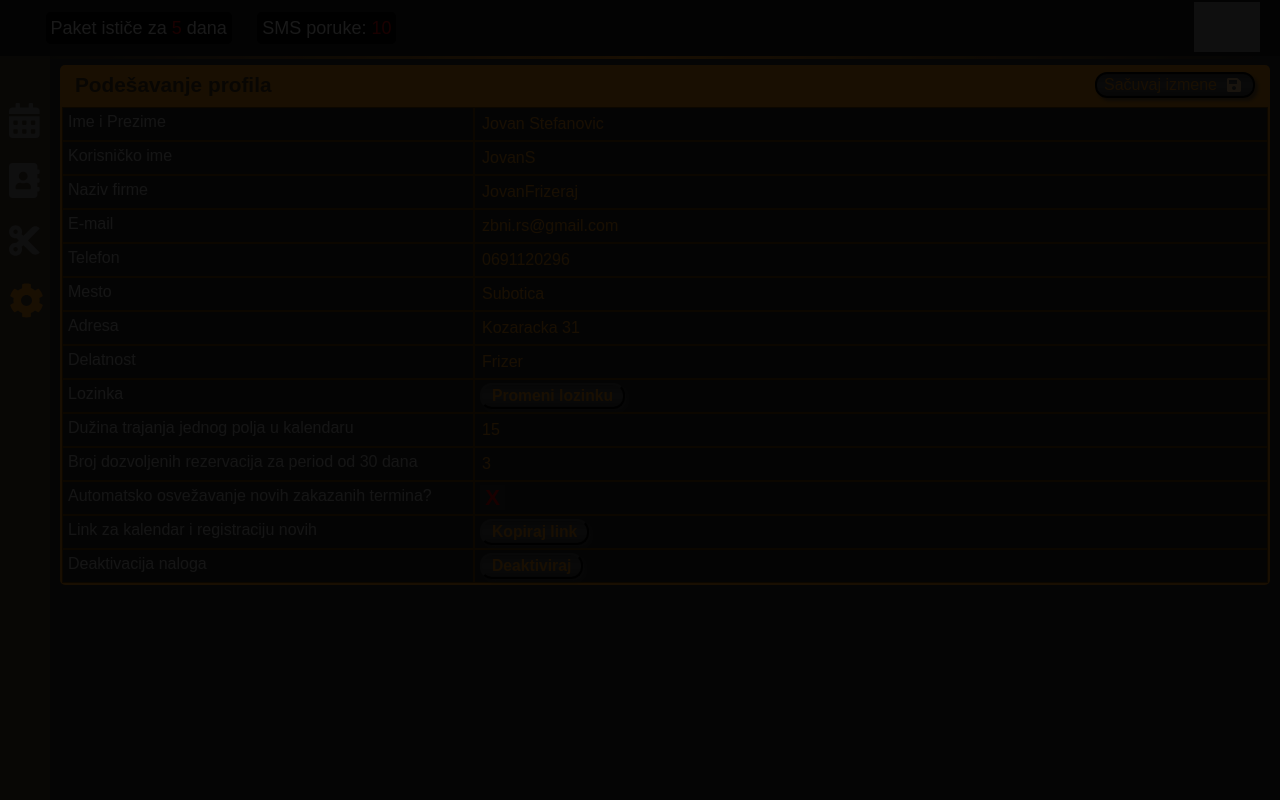
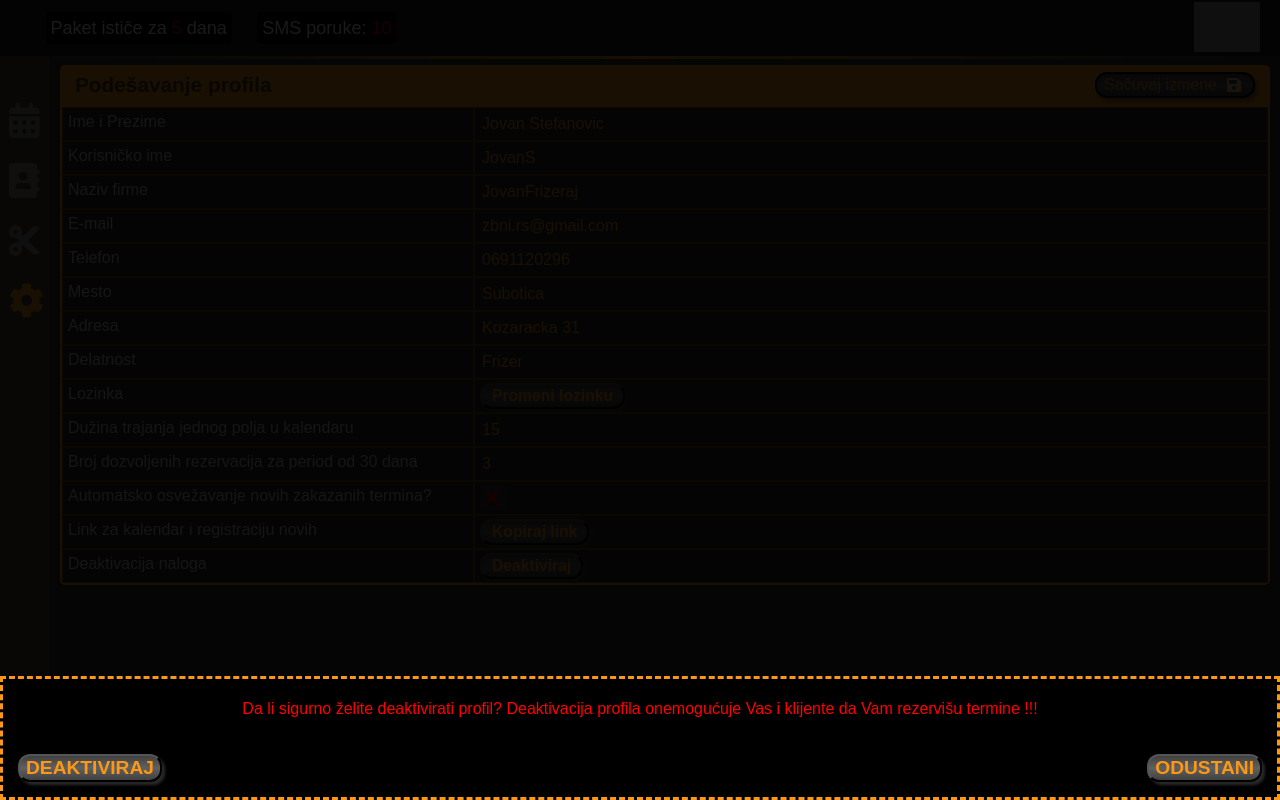
Before and after one commit to soxdarko/KT-FE, a Next.js app: page /Profil in a window 1280 px wide. Both pictures are taken after a click on the button "Deaktiviraj". Built offline with nearby package versions, Linux system fonts and the light colour scheme; grey boxes are pictures that could not be loaded.

Commit message:
1) Design in progress 3

```diff
--- a/Components/AddToList/InviteClient.js
+++ b/Components/AddToList/InviteClient.js
@@ -1,5 +1,4 @@
-import classes from './AddToList.scss';
-
+import { useDeviceDetect } from '../../helpers/universalFunctions';
 import {
 	FacebookMessengerShareButton,
 	FacebookMessengerIcon,
@@ -8,11 +7,26 @@ import {
 	WhatsappShareButton,
 	WhatsappIcon,
 } from 'react-share';
+
+import Backdrop from '../UI/Backdrop';
 import Input from '../UI/Forms/Input';
 
+import classes from './AddToList.scss';
+
 const InviteClient = props => {
+	const { isMobile } = useDeviceDetect();
+	const classNameMob = [classes.InviteClientMob, props.animation].join(' ');
+	const className = [classes.InviteClient, props.animation].join(' ');
 	return (
-		<div className={classes.InviteClient} style={{ display: props.display }}>
+		<>
+			<Backdrop
+				backdropAnimation={props.backdropAnimation}
+				onClick={() => {
+					props.setShowBackdrop(classes.backdropOut),
+						props.setShowInviteClient(classes.slideOutLeft);
+				}}
+			/>
+			<div style={{ display: props.display }} className={isMobile ? classNameMob : className}>
 				<p>Pošaljite klijentu pozivnicu za registraciju. Izaberite aplikaciju.</p>
 				<ViberShareButton url="Ovo je link koji saljem sa tim dugmetom na klik" quote="Deli link">
 					<ViberIcon className={classes.Icon} round />
@@ -22,16 +36,19 @@ const InviteClient = props => {
 					quote="Deli link">
 					<FacebookMessengerIcon className={classes.Icon} round />
 				</FacebookMessengerShareButton>
-			<WhatsappShareButton url="Ovo je link koji saljem sa tim dugmetom na klik" quote="Deli link">
+				<WhatsappShareButton
+					url="Ovo je link koji saljem sa tim dugmetom na klik"
+					quote="Deli link">
 					<WhatsappIcon className={classes.Icon} round />
 				</WhatsappShareButton>
 				<hr className={classes.line}></hr>
 				<p>
-				Ukoliko želite da postavite link za registraciju klijenata na društvenu stranicu kliknite na
-				dugme ispod.
+					Ukoliko želite da postavite link za registraciju klijenata na društvenu stranicu kliknite
+					na dugme ispod.
 				</p>
 				<Input type="button" value="Kopiraj Link" />
 			</div>
+		</>
 	);
 };
 
--- a/Components/Profile/Profile.js
+++ b/Components/Profile/Profile.js
@@ -1,5 +1,3 @@
-/* eslint-disable import/no-unresolved */
-/* eslint-disable no-unused-vars */
 import { useState, useEffect, useRef } from 'react';
 import axios from '../../helpers/Axios';
 import {
@@ -15,7 +13,6 @@ import Label from '../UI/Forms/Label';
 import ListBody from '../UI/List/ListBody/ListBody';
 import ListHead from '../UI/List/ListHead/ListHead';
 import AddClientButton from '../UI/AddClientButton';
-import InviteClient from '../AddToList/InviteClient';
 
 import classes from '../UI/UI.module.scss';
 
@@ -23,7 +20,6 @@ const Profile = props => {
 	const { isMobile } = useDeviceDetect();
 	const isPageLoad = useRef(true);
 	const [autorefreshIcon, setAutorefreshIcon] = useState(true);
-	const [displayInviteClient, setDisplayInviteClient] = useState('none');
 	const [userData, setUserData] = useState([]);
 	const [formInput, setFormInput] = useState({
 		name: {
@@ -103,7 +99,6 @@ const Profile = props => {
 			})
 			.catch(error => console.log(error));
 		api;
-		/* setFormInput(initState); */
 	};
 
 	useEffect(() => {
@@ -112,7 +107,6 @@ const Profile = props => {
 			return;
 		}
 		pushHandler();
-		// eslint-disable-next-line react-hooks/exhaustive-deps
 	}, [userData]);
 
 	const onSubmit = e => {
@@ -257,7 +251,6 @@ const Profile = props => {
 	if (isMobile) {
 		return (
 			<>
-				<InviteClient display={displayInviteClient} />
 				<ListHead
 					title="Podešavanje profila"
 					displayCopy="none"
@@ -384,6 +377,8 @@ const Profile = props => {
 								className={[classes.ButtonMob, classes.Danger, classes.Deactivate].join(' ')}
 								onClick={() => {
 									props.setShowConfirmModal(classes.modalUp),
+										props.setDisplayConfirmModal('block'),
+										props.setDisplayInviteClient('none'),
 										props.setShowBackdrop(classes.backdropIn);
 								}}
 							/>
@@ -399,12 +394,14 @@ const Profile = props => {
 				/>
 				<AddClientButton
 					onClick={() => {
-						setDisplayInviteClient('block'), props.setShowBackdrop(classes.backdropIn);
+						props.setShowInviteClient(classes.slideInLeft),
+							props.setDisplayConfirmModal('none'),
+							props.setDisplayInviteClient('block');
 					}}
 				/>
 			</>
 		);
-	}
+	} else {
 		return (
 			<>
 				<ListHead
@@ -525,14 +522,25 @@ const Profile = props => {
 								value="Deaktiviraj"
 								onClick={() => {
 									props.setShowConfirmModal(classes.modalUp),
+										props.setDisplayConfirmModal('block'),
+										props.setDisplayInviteClient('none'),
 										props.setShowBackdrop(classes.backdropIn);
 								}}
 							/>
 						</div>
 					</div>
 				</ListBody>
+				<AddClientButton
+					onClick={() => {
+						props.setShowInviteClient(classes.slideInLeft),
+							props.setDisplayInviteClient('block'),
+							props.setDisplayConfirmModal('none'),
+							props.setShowBackdrop(classes.backdropIn);
+					}}
+				/>
 			</>
 		);
+	}
 };
 
 export default Profile;
--- a/Components/UI/AddClientButton.js
+++ b/Components/UI/AddClientButton.js
@@ -1,10 +1,18 @@
+import { useDeviceDetect } from '../../helpers/universalFunctions';
 import { FontAwesomeIcon } from '@fortawesome/react-fontawesome';
 import { faUserPlus } from '@fortawesome/free-solid-svg-icons';
 
 import classes from './UI.module.scss';
 
-const AddClientButton = props => (
-	<FontAwesomeIcon className={classes.AddClientButton} icon={faUserPlus} onClick={props.onClick} />
-);
+const AddClientButton = props => {
+	const { isMobile } = useDeviceDetect();
+	return (
+		<FontAwesomeIcon
+			className={isMobile ? classes.AddClientButtonMob : classes.AddClientButton}
+			icon={faUserPlus}
+			onClick={props.onClick}
+		/>
+	);
+};
 
 export default AddClientButton;
--- a/Components/UI/Modal/ConfirmModal.js
+++ b/Components/UI/Modal/ConfirmModal.js
@@ -1,12 +1,19 @@
 import Input from '../Forms/Input';
+import Backdrop from '../Backdrop';
 
 import classes from '../UI.module.scss';
 
 const ConfirmModal = props => {
-	const className = [classes.Confirmation, props.modalAnimation].join(' ');
+	const className = [classes.Confirmation, props.animation].join(' ');
 	return (
 		<>
-			<form style={{ display: props.display }} className={className}>
+			<Backdrop
+				backdropAnimation={props.backdropAnimation}
+				onClick={() => {
+					props.setShowConfirmModal(classes.modalDown), props.setShowBackdrop(classes.backdropOut);
+				}}
+			/>
+			<form className={className} style={{ display: props.display }}>
 				<p>{props.message}</p>
 				<Input
 					type="button"
--- a/Components/UI/UI.module.scss
+++ b/Components/UI/UI.module.scss
@@ -808,7 +808,7 @@
 	@include iButtonMob;
 }
 
-.AddClientButton {
+.AddClientButtonMob {
 	display: block;
 	position: fixed;
 	left: 5px;
@@ -816,17 +816,34 @@
 	padding: 10px 10px;
 	font-size: 7vmin;
 	filter: drop-shadow(-1px -1px 2px rgba(99, 68, 2, 0.383));
+	cursor: pointer;
 	border: 2px solid rgba(99, 68, 2, 0.644);
 	border-radius: 50%;
 	color: $base-orange-color;
 	background-color: rgba(99, 68, 2, 0.171);
 }
 
+.AddClientButton {
+	@extend .AddClientButtonMob;
+	left: unset;
+	left: 1px;
+	font-size: 20px;
+	z-index: 400;
+	transition: 300ms ease-in-out;
+	color: $base-orange-color;
+	background-color: rgba(44, 44, 44, 0.623);
+	&:hover {
+		color: green;
+		background-color: rgba(44, 44, 44, 0.897);
+	}
+}
+
 .Confirmation {
 	width: calc(100vw - 6px);
-	bottom: 0 !important;
+	bottom: 0;
 	margin-bottom: -100vh;
 	opacity: 0;
+	position: fixed;
 	display: block;
 	z-index: 999999;
 	border: 3px dashed $base-orange-color;
--- a/pages/Profil.js
+++ b/pages/Profil.js
@@ -4,12 +4,12 @@ import Head from 'next/head';
 import ServiceProvidersEmployees from '../Components/DataFromBE/ServiceProvidersEmployees';
 
 import Layout from '../Components/hoc/Layout/Layout';
-import Backdrop from '../Components/UI/Backdrop';
 import Profile from '../Components/Profile/Profile';
 import ConfirmModal from '../Components/UI/Modal/ConfirmModal';
 import ResponseModal from '../Components/UI/Modal/ResponseModal';
 import ChangePass from '../Components/Auth/ChangePass';
 import PassRecovery from '../Components/Auth/PassRecovery/PassRecovery';
+import InviteClient from '../Components/AddToList/InviteClient';
 
 import classes from '../Components/Navigation/Navigation.module.scss';
 
@@ -17,9 +17,11 @@ const profil = () => {
 	const { isMobile } = useDeviceDetect();
 	const modalAnimationIn = isMobile ? classes.modalInMob : classes.modalInPC;
 	const modalAnimationOut = isMobile ? classes.modalOutMob : classes.modalOutPC;
+	const [displayInviteClient, setDisplayInviteClient] = useState('none');
+	const [displayConfirmModal, setDisplayConfirmModal] = useState('none');
 	const [displayChangePass, setDisplayChangePass] = useState('none');
 	const [displayPassRecovery, setDisplayPassRecovery] = useState('none');
-	const [displayConfirmModal, setDisplayConfirmModal] = useState('none');
+	const [showInviteClient, setShowInviteClient] = useState('');
 	const [showBackdrop, setShowBackdrop] = useState('');
 	const [showConfirmModal, setShowConfirmModal] = useState('');
 	const [showResponseModal, setShowResponseModal] = useState({
@@ -34,24 +36,6 @@ const profil = () => {
 				<title>Profil</title>
 				<meta name="viewport" content="width=device-width, initial-scale=1" />
 			</Head>
-			<Backdrop backdropAnimation={showBackdrop} onClick={() => setDisplayBackdrop('none')} />
-			<ResponseModal
-				message={showResponseModal.message}
-				modalAnimation={showResponseModal.animation}
-				backdropAnimation={showResponseModal.backdrop}
-				displayLinkButton="none"
-				displayFormButton="block"
-				borderColor={showResponseModal.border}
-				link="/"
-				onClick={() =>
-					setShowResponseModal({
-						...showResponseModal,
-						animation: modalAnimationOut,
-						border: null,
-						backdrop: classes.backdropOut,
-					})
-				}
-			/>
 			<Layout
 				displayLoginBtn="none"
 				displayRegisterBtn="none"
@@ -69,6 +53,44 @@ const profil = () => {
 				sms="10"
 				license="5"
 			/>
+			<ResponseModal
+				modalAnimation={showResponseModal.animation}
+				backdropAnimation={showResponseModal.backdrop}
+				message={showResponseModal.message}
+				displayLinkButton="none"
+				displayFormButton="block"
+				borderColor={showResponseModal.border}
+				link="/"
+				onClick={() =>
+					setShowResponseModal({
+						...showResponseModal,
+						animation: modalAnimationOut,
+						border: null,
+						backdrop: classes.backdropOut,
+					})
+				}
+			/>
+			<ConfirmModal
+				display={displayConfirmModal}
+				setShowBackdrop={setShowBackdrop}
+				setShowConfirmModal={setShowConfirmModal}
+				animation={showConfirmModal}
+				message="Da li sigurno želite deaktivirati profil? Deaktivacija profila onemogućuje Vas i klijente da Vam rezervišu termine !!!"
+				submitValue="DEAKTIVIRAJ"
+				onDecline={() => {
+					setShowConfirmModal(classes.modalDown), setShowBackdrop(classes.backdropOut);
+				}}
+				onSubmit={() => {
+					setShowConfirmModal(classes.modalDown), setShowBackdrop(classes.backdropOut);
+				}}
+			/>
+			<InviteClient
+				display={displayInviteClient}
+				animation={showInviteClient}
+				backdropAnimation={showBackdrop}
+				setShowBackdrop={setShowBackdrop}
+				setShowInviteClient={setShowInviteClient}
+			/>
 			<PassRecovery
 				displayPassRecovery={displayPassRecovery}
 				setDisplayPassRecovery={setDisplayPassRecovery}
@@ -83,24 +105,14 @@ const profil = () => {
 				modalAnimationIn={modalAnimationIn}
 			/>
 			<Profile
+				setDisplayInviteClient={setDisplayInviteClient}
+				setDisplayConfirmModal={setDisplayConfirmModal}
 				setShowBackdrop={setShowBackdrop}
+				setShowInviteClient={setShowInviteClient}
 				setShowConfirmModal={setShowConfirmModal}
 				setDisplayChangePass={setDisplayChangePass}
-				setDisplayConfirmModal={setDisplayConfirmModal}
 				setShowResponseModal={setShowResponseModal}
 				modalAnimationIn={modalAnimationIn}
-			/>
-			<ConfirmModal
-				display={displayConfirmModal}
-				modalAnimation={showConfirmModal}
-				message="Da li sigurno želite deaktivirati profil? Deaktivacija profila onemogućuje Vas i klijente da Vam rezervišu termine !!!"
-				submitValue="DEAKTIVIRAJ"
-				onDecline={() => {
-					setShowConfirmModal(classes.modalDown), setShowBackdrop(classes.backdropOut);
-				}}
-				onSubmit={() => {
-					setShowConfirmModal(classes.modalDown), setShowBackdrop(classes.backdropOut);
-				}}
 			/>
 		</>
 	);
```
Also changed, not shown: Components/AddToList/AddToList.scss (+15 -4 lines), scss/variables.scss (+30 -0 lines). Lines whose indentation alone changed are shown as unchanged.
